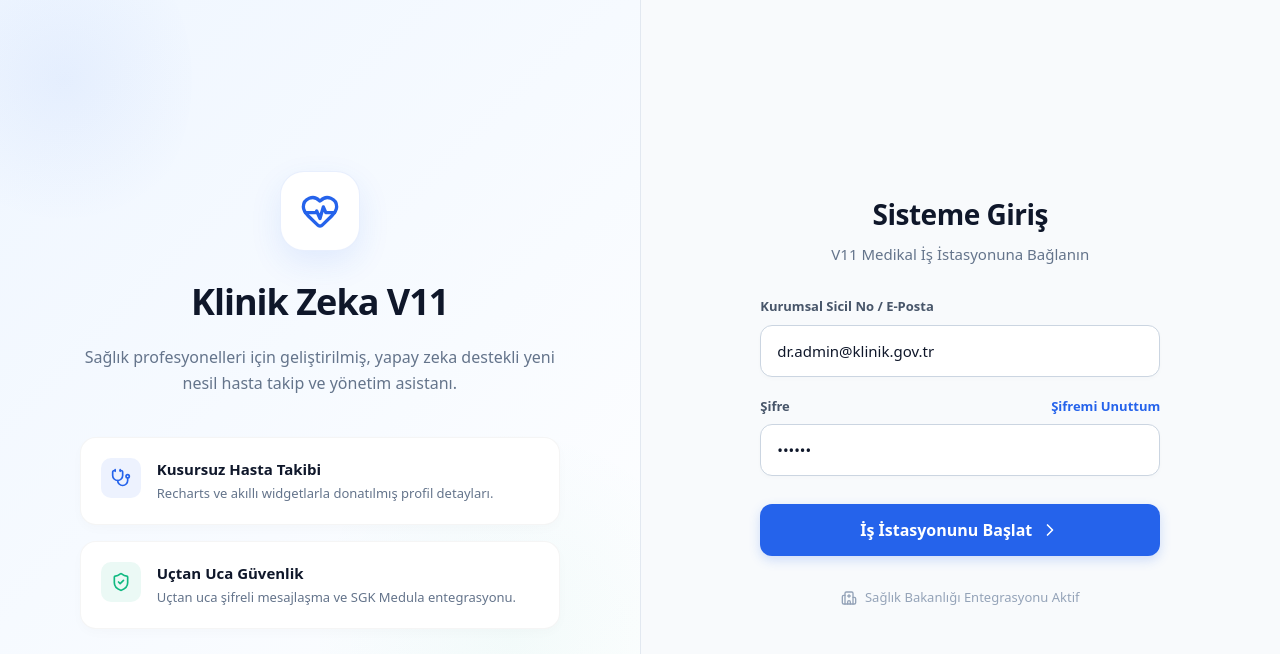
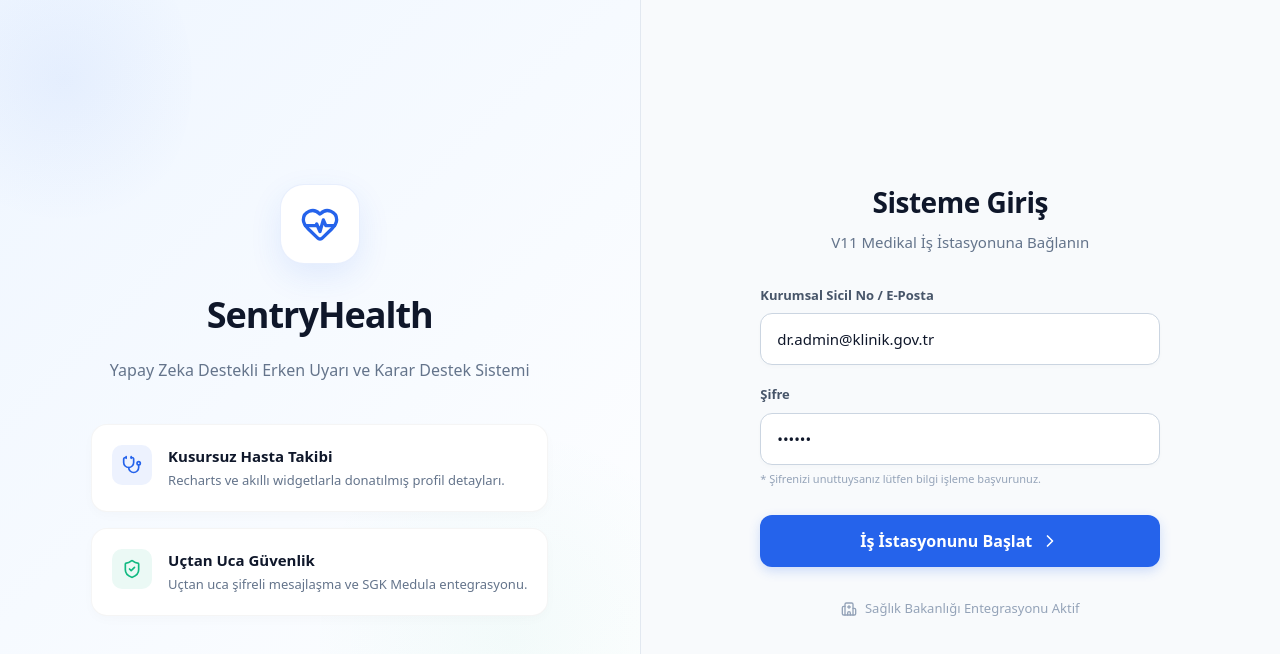
Before and after one commit to mahmut068/kronik-takip, a Next.js app: page /login in a window 1280 px wide. Shown: the top 654 px of the page. Built offline with nearby package versions, Linux system fonts and the light colour scheme.

Commit message:
Performans Optimizasyonları (SentryHealth): Asenkron login, Obur sorgu (N+1) çözümü ve DB seviyesi paginasyon

```diff
--- a/src/app/api/dashboard/route.ts
+++ b/src/app/api/dashboard/route.ts
@@ -17,10 +17,6 @@ export async function GET() {
   const alertFilter   = isAdmin ? {} : { doctorId: session.user!.id };
 
   try {
-    const patientIds = isAdmin
-      ? undefined
-      : (await prisma.patient.findMany({ where: patientFilter, select: { id: true } })).map(p => p.id);
-
     const responseFilter = isAdmin
       ? {}
       : { patient: { doctorId: session.user!.id } };
@@ -51,7 +47,7 @@ export async function GET() {
         take: 6,
       }),
       prisma.smsLog.findMany({
-        where: patientIds ? { patientId: { in: patientIds } } : {},
+        where: isAdmin ? {} : { patient: { doctorId: session.user!.id } },
         orderBy: { createdAt: 'desc' },
         take: 8,
       }),
--- a/src/app/api/patients/route.ts
+++ b/src/app/api/patients/route.ts
@@ -28,10 +28,10 @@ export async function GET(req: Request) {
     ];
   }
 
-  // Durum filtresi (Kritik/Aktif/Pasif) — alert durumu subquery ile
   let whereWithFilter: any = { ...baseWhere };
   if (filter === 'Aktif')  whereWithFilter = { ...baseWhere, isActive: true };
   if (filter === 'Pasif')  whereWithFilter = { ...baseWhere, isActive: false };
+  if (filter === 'Kritik') whereWithFilter = { ...baseWhere, alerts: { some: { resolvedAt: null } } };
 
   try {
     const [total, patients] = await Promise.all([
@@ -52,13 +52,8 @@ export async function GET(req: Request) {
 
     if (total === 0) throw new Error("Trigger Mock");
 
-    let result = patients;
-    if (filter === 'Kritik') {
-      result = patients.filter(p => p.alerts.length > 0);
-    }
-
     return NextResponse.json({
-      patients: result,
+      patients,
       total,
       page,
       totalPages: Math.ceil(total / limit),
--- a/src/app/login/page.tsx
+++ b/src/app/login/page.tsx
@@ -17,15 +17,25 @@ export default function LoginPage() {
     const email = formData.get('email') as string;
     const password = formData.get('password') as string;
 
-    // Basit doğrulama ve yönlendirme (Sunum Modu)
-    setTimeout(() => {
-      if (email && password) {
-        router.push('/dashboard');
-      } else {
+    try {
+      if (!email || !password) {
         setLoading(false);
         alert('Lütfen e-posta ve şifre alanlarını doldurun.');
+        return;
       }
-    }, 800);
+
+      const res = await signIn('credentials', { email, password, redirect: false });
+      if (res?.error) {
+        setLoading(false);
+        alert('Giriş başarısız. ' + res.error);
+        return;
+      }
+
+      router.push('/dashboard');
+    } catch (error) {
+      setLoading(false);
+      alert('Sistem hatası oluştu.');
+    }
   };
 
   return (
@@ -42,9 +52,9 @@ export default function LoginPage() {
           <div style={{ width: '80px', height: '80px', background: '#ffffff', borderRadius: '24px', display: 'flex', alignItems: 'center', justifyContent: 'center', margin: '0 auto 24px auto', boxShadow: '0 12px 32px rgba(37,99,235,0.1)', border: '1px solid rgba(37,99,235,0.1)' }}>
             <HeartPulse size={40} color="#2563eb" />
           </div>
-          <h1 style={{ fontSize: '36px', fontWeight: 800, color: '#0f172a', marginBottom: '16px', letterSpacing: '-1px' }}>Klinik Zeka V11</h1>
+          <h1 style={{ fontSize: '36px', fontWeight: 800, color: '#0f172a', marginBottom: '16px', letterSpacing: '-1px' }}>SentryHealth</h1>
           <p style={{ fontSize: '16px', color: '#64748b', lineHeight: '1.6', fontWeight: 500, marginBottom: '40px' }}>
-            Sağlık profesyonelleri için geliştirilmiş, yapay zeka destekli yeni nesil hasta takip ve yönetim asistanı.
+            Yapay Zeka Destekli Erken Uyarı ve Karar Destek Sistemi
           </p>
 
           <div style={{ display: 'flex', flexDirection: 'column', gap: '16px', textAlign: 'left' }}>
@@ -96,9 +106,8 @@ export default function LoginPage() {
             </div>
 
             <div>
-              <label style={{ display: 'flex', justifyContent: 'space-between', fontSize: '13px', fontWeight: 700, color: '#475569', marginBottom: '8px' }}>
-                <span>Şifre</span>
-                <a href="#" style={{ color: '#2563eb', textDecoration: 'none' }}>Şifremi Unuttum</a>
+              <label style={{ display: 'block', fontSize: '13px', fontWeight: 700, color: '#475569', marginBottom: '8px' }}>
+                Şifre
               </label>
               <input
                 name="password"
@@ -114,6 +123,9 @@ export default function LoginPage() {
                 onFocus={(e) => e.target.style.borderColor = '#2563eb'}
                 onBlur={(e) => e.target.style.borderColor = '#cbd5e1'}
               />
+              <p style={{ fontSize: '11px', color: '#94a3b8', marginTop: '6px' }}>
+                * Şifrenizi unuttuysanız lütfen bilgi işleme başvurunuz.
+              </p>
             </div>
 
             <button
```
